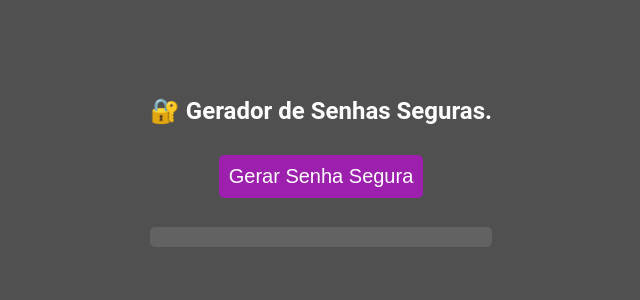
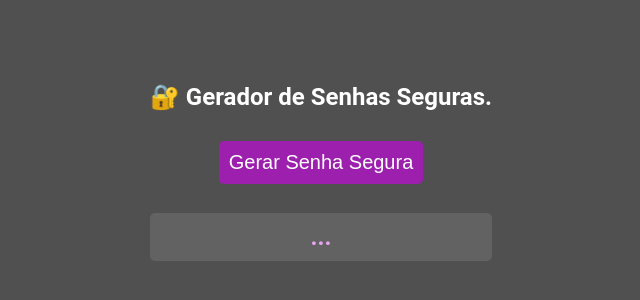
Before and after one commit to otaviochaves05/gerador-de-senhas, a website built with Vite: page index.html in a window 1280 px wide. Shown: the part 236-536 px from the top of the page, without its empty margins (319-959 px from the left). Built offline with nearby package versions, Linux system fonts and the light colour scheme.

Commit message:
final aplication

```diff
--- a/index.html
+++ b/index.html
@@ -11,7 +11,7 @@
     <section>
         <h1>🔐 Gerador de Senhas Seguras.</h1>
         <button>Gerar Senha Segura</button>
-        <h2></h2>
+        <h2>...</h2>
     </section>
     <script src="./src/main.js" type="module"></script>
 </body>
--- a/package.json
+++ b/package.json
@@ -10,6 +10,7 @@
   "author": "",
   "license": "ISC",
   "dependencies": {
+    "clipboard-copy": "^4.0.1",
     "nanoid": "^5.1.3",
     "vite": "^6.2.1"
   },
--- a/src/main.js
+++ b/src/main.js
@@ -1,4 +1,5 @@
 import { nanoid } from 'nanoid'
+import copy from 'clipboard-copy'
 import "./main.css"
 
 const generatePassowordButton = document.querySelector('button');
@@ -7,4 +8,5 @@ const displayPassoword = document.querySelector('h2');
 generatePassowordButton.addEventListener('click', ()=> {
     const randomPassoword = nanoid();
     displayPassoword.innerHTML = randomPassoword;
+    copy(randomPassoword);
 });
```
Also changed, not shown: 1 other file.
